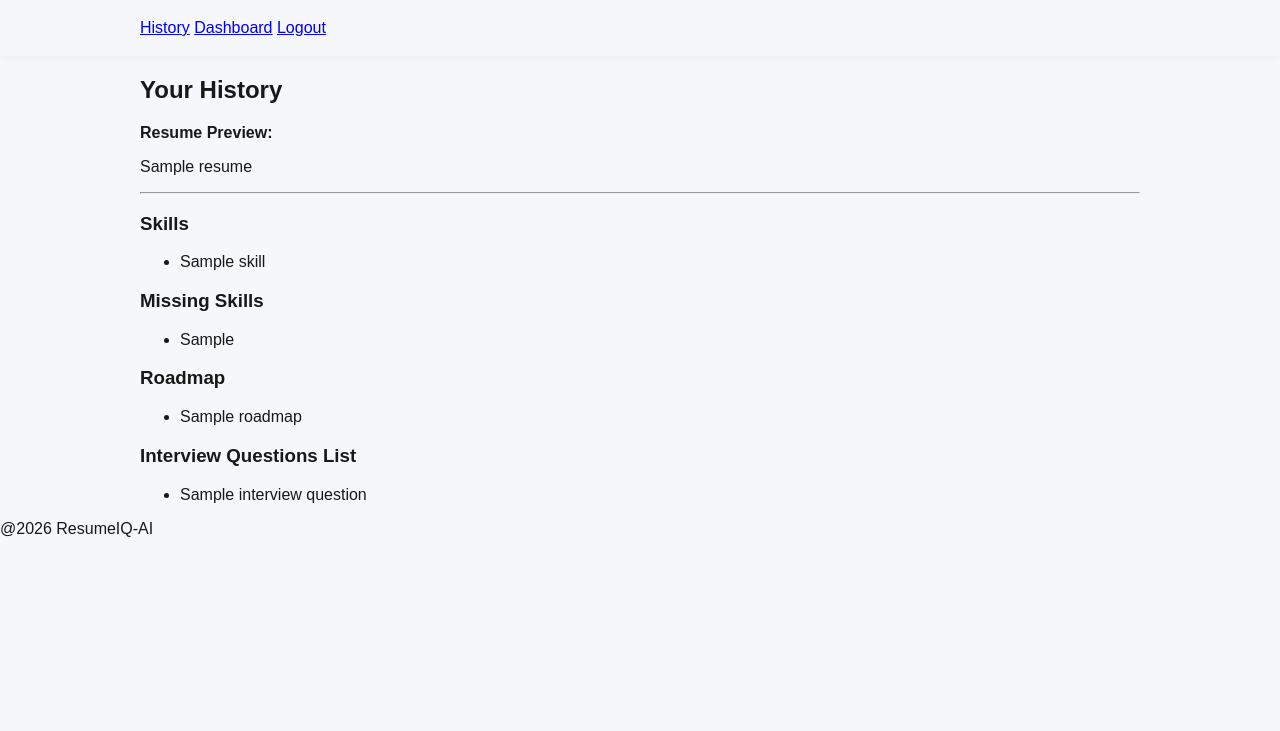
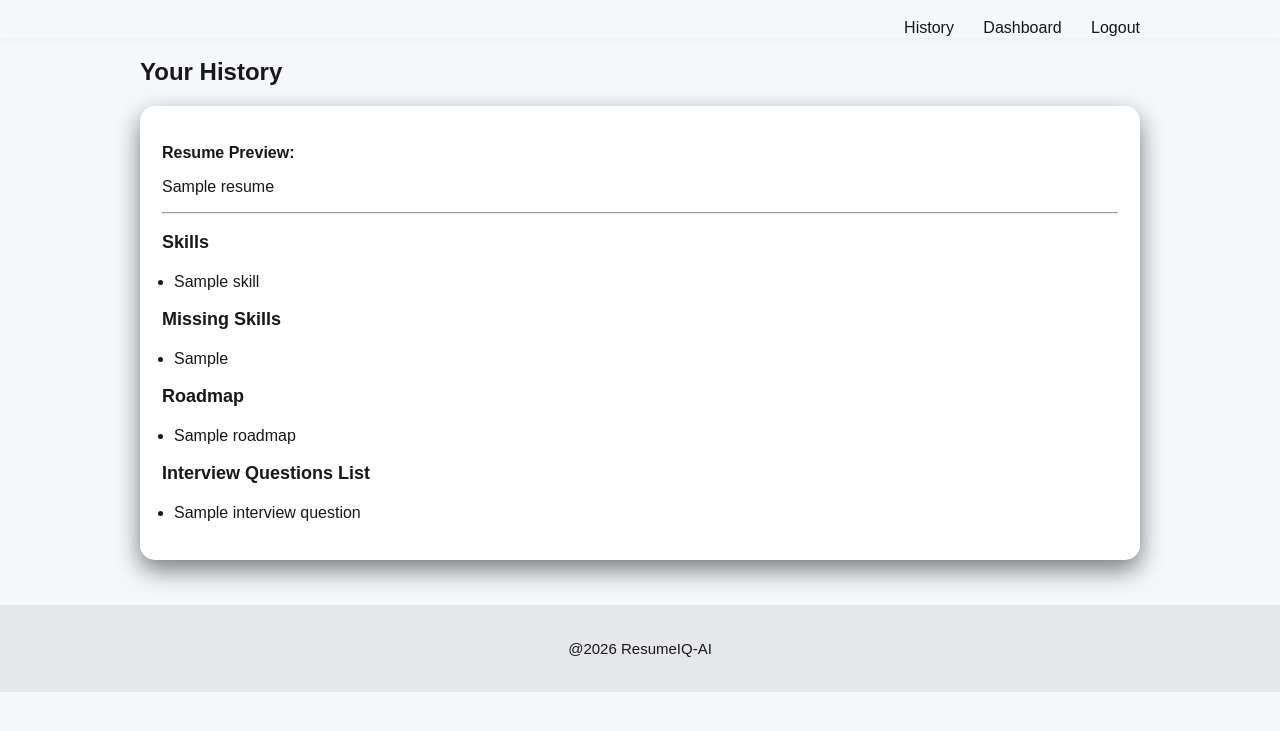
Before and after one commit to aryalodhari/ResumeIQ-AI, a Flask app: template templates/history.html in a window 1280 px wide. Shown: the top 731 px of the page. Run offline with Flask 3, Linux system fonts and the light colour scheme; the template is opened without the code that fills it: most values are stand-ins (such as "Sample title", 1, 10 or a date in 2020); some libraries are stand-ins or nearby versions.

Commit message:
update code and style

```diff
--- a/app.py
+++ b/app.py
@@ -49,7 +49,7 @@ def signup():
         hashed_password = bcrypt.hashpw(
             password.encode("utf-8"),
             bcrypt.gensalt()
-        )
+        ).decode('utf-8')
 
         user = models.User(
             email=email,
@@ -76,10 +76,15 @@ def login():
 
         user = db.query(models.User).filter_by(
             email=email,
-            password=password
         ).first()
 
-        if user and bcrypt.checkpw(
+        # Debug prints
+        print("Entered password:", password)
+
+        if user:
+            print("Stored password:", user.password)
+
+        if bcrypt.checkpw(
             password.encode("utf-8"),
             user.password.encode("utf-8")
         ):
@@ -164,7 +169,7 @@ def dashboard():
                 report = models.Reports(
                     user_id=user.id,
                     resume_text=resume_text,
-                    results=json.dumps(result)
+                    result=json.dumps(result)
                 )
 
                 db.add(report)
@@ -204,7 +209,7 @@ def history():
     for r in reports:
 
         try:
-            parsed_result = json.loads(r.results)
+            parsed_result = json.loads(r.result)
 
         except:
             parsed_result = {}
--- a/models.py
+++ b/models.py
@@ -3,12 +3,15 @@ from db import Base
 
 class User(Base):
     __tablename__ = "Users"
+
     id = Column(Integer, primary_key=True)
     email = Column(String(100), unique=True)
-    password = Column(String(100))
+    password = Column(String(255))
+
 
 class Reports(Base):
     __tablename__ = "Reports"
+
     id = Column(Integer, primary_key=True)
     user_id = Column(Integer, ForeignKey("Users.id"))
     resume_text = Column(Text)
--- a/static/style.css
+++ b/static/style.css
@@ -70,3 +70,90 @@ header{
     padding: 19px 0;
     box-shadow: 0 2px 10px rgb(0, 0, 0,0.04);
 }
+header h1{
+    display: inline;
+    font-size: 22px;
+    font-weight: 600;
+}
+nav{
+    float: right;
+}
+nav a{
+    margin-left: 25px;
+    color: #171717;
+    font-size: 16px;
+    text-decoration: none;
+}
+nav a:hover{
+    color: #2563eb;
+}
+main{
+    margin-top: 50px;
+}
+.card{
+    background: white;
+    padding: 22px;
+    border-radius: 15px;
+    margin-bottom: 25px;
+    box-shadow: 0 10px 25px rgba(0,0,0,0.5);
+    transition: 0.3s ease
+}
+.card:hover{
+    transform: translateY(-5px)
+}
+h2{
+    margin-bottom: 20px;
+}
+h3{
+    margin-bottom: 20px;
+    font-size: 18px;
+}
+textarea{
+    width: 90%;
+    min-height: 120px;
+    padding: 22px;
+    border-radius: 10px;
+    border: 1px solid #acacac;
+    margin-top: 15px;
+    font-size: 15px;
+}
+input[type="file"],
+input[type="text"] {
+    width: 100%;
+    margin-top: 10px;
+    padding: 10px;
+}
+input[name="role"] {
+    width: 90%;
+    margin-top: 15px;
+    padding: 12px;
+    border-radius: 8px;
+    border: 1px solid #979797;
+}
+button{
+    margin-top: 15px;
+    padding: 12px;
+    background: #111827;
+    color: white;
+    border: none;
+    border-radius: 8px;
+    cursor: pointer;
+    font-size: 14px;
+    transition: 0.3s;
+}
+button:hover{
+    background: #2563eb;
+}
+ul{
+    padding-left: 12px;
+}
+li{
+    margin-bottom: 7px;
+}
+footer{
+    margin-top: 45px;
+    padding: 20px;
+    text-align: center;
+    background: #e5e7eb;
+    font-size: 15px;
+}
```
Also changed, not shown: ai.py (+21 -30 lines).
